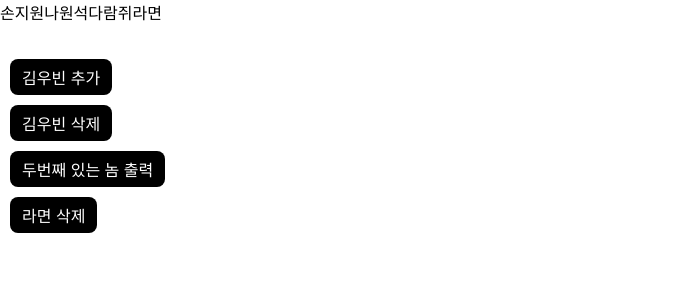
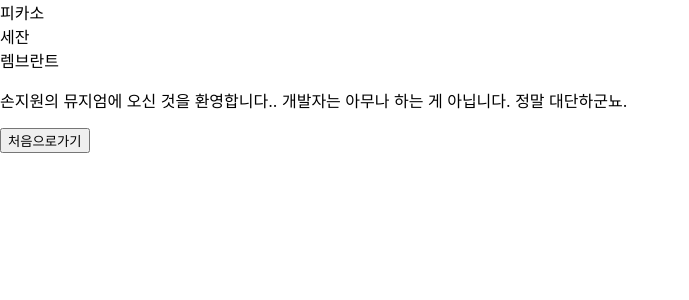
Before and after one commit to Na1stone/sonjiwon-ts-teaching, a React (Create React App) app: page / in a window 1280 px wide. Shown: the top 300 px of the page, without its empty margins (0-689 px from the left). Built offline with nearby package versions, Linux system fonts and the light colour scheme.

Commit message:
라우터로 아티스트구현

```diff
--- a/package.json
+++ b/package.json
@@ -10,9 +10,11 @@
     "@types/node": "^18.11.9",
     "@types/react": "^18.0.25",
     "@types/react-dom": "^18.0.9",
+    "@types/react-router-dom": "^5.3.3",
     "cra-template-typescript": "^1.2.0",
     "react": "^18.2.0",
     "react-dom": "^18.2.0",
+    "react-router-dom": "^6.5.0",
     "react-scripts": "5.0.1",
     "typescript": "^4.9.3",
     "web-vitals": "^2.1.4"
--- a/src/App.tsx
+++ b/src/App.tsx
@@ -1,11 +1,11 @@
 import React from "react"
 import './App.css';
-import Woobin from './Woobin';
+import Artist from './Artist';
 
 function App() {
   return (
     <div>
-      <Woobin/>
+      <Artist/>
     </div>
   );
 }
--- /dev/null
+++ b/src/Artist.tsx
@@ -0,0 +1,65 @@
+import React from "react"
+import { Route, Routes, useNavigate } from "react-router-dom";
+import Cezanne from "./Cezanne";
+import Picasso from "./Picasso";
+import Rembrandt from "./Rembrandt";
+
+
+const Artist = () => {
+const navigate = useNavigate();
+console.log("나 등장")
+return(
+<div>
+    <header>
+        <div onClick={()=> navigate("/피카소")}>
+        피카소
+        </div>
+
+        <div onClick={()=> navigate("/세잔")}>
+        세잔
+        </div>
+
+        <div onClick={()=> navigate("/렘브란트")}>
+        렘브란트
+        </div>
+
+    </header>
+    <body>
+        <Routes>
+            <Route path="/" element={
+                <div>
+                    <p>
+                    손지원의 뮤지엄에 오신 것을 환영합니다..
+                    개발자는 아무나 하는 게 아닙니다.
+                    정말 대단하군뇨.
+                    </p>
+                </div>
+            }/>
+
+        <Route path="피카소" element={
+            <Picasso/>
+        }/>
+
+        <Route path="세잔" element={
+            <Cezanne/>
+        }/>
+
+        <Route path="렘브란트" element={
+            <Rembrandt/>
+        }/>
+
+    </Routes>
+    </body>
+
+    <footer>
+        <button onClick={() => navigate('/')}>
+            처음으로가기
+        </button>
+    </footer>
+
+</div>
+
+)
+}
+
+export default Artist;
--- /dev/null
+++ b/src/Cezanne.tsx
@@ -0,0 +1,23 @@
+import React from "react"
+
+const Cezanne = () => {
+    return(
+        <div>
+        <h1>
+            폴 세잔느
+        </h1>
+        <h2>
+            Paul Cézanne
+        </h2>
+        <p>
+        프랑스 출생
+        현대미술의 아버지로 평가받는다.
+        그는 "자연은 표면보다 내부에 있다"고 말하고 정확한 묘사를 하기 위해 사과가 썩을 때까지
+        그렸다는 일화가 있다. 이처럼 그는 인상파의 사실주의를 추진시켜 단순한 시각적·현상적 사실에서
+        다시 근본적인 물체의 파악, 즉 자연의 형태가 숨기고 있는 내적 생명을 묘사하는 데 목적을 두었다.
+        </p>
+        </div>
+    )
+}
+
+export default Cezanne;
--- /dev/null
+++ b/src/Picasso.tsx
@@ -0,0 +1,23 @@
+import React from "react"
+
+const Picasso = () => {
+    return(
+        <div>
+        <h1>
+            파블로 루이스 피카소
+        </h1>
+        <h2>
+            Pablo Ruiz Picasso
+        </h2>
+        <p>
+        스페인 출생
+        입체주의의 거장으로 평가받는다.
+        대표작으로는 '아비뇽의 처녀들'과 '게르니카'가 유명하다.
+        현대 미술의 뛰어난 거장을 꼽으라고 할때 빠지지 않고 언급되고 있으며,
+        또 국내외를 막론하고 천재 화가의 대명사로 꼽혀 대중성과 작품성을 동시에 가진 예술가이다.
+        </p>
+        </div>
+    )
+}
+
+export default Picasso;
--- /dev/null
+++ b/src/Rembrandt.tsx
@@ -0,0 +1,23 @@
+import React from "react"
+
+const Rembrandt = () => {
+    return(
+        <div>
+        <h1>
+            렘브란트 하르먼숀 판 레인
+        </h1>
+        <h2>
+            Rembrandt Harmenszoon van Rijn
+        </h2>
+        <p>
+        네덜란드 출생
+        빛의 화가라고도 불리는 그는 일반적으로 유럽 미술사에서 가장 위대한 화가로 꼽힌다.
+        렘브란트는 명암법을 적극적으로 활용한 화가로, '빛과 어둠의 마술사'라는 별명이 붙었고
+        17세기 네덜란드의 화가들에게 큰 영향을 주었다. 또한 자화상을 무척 많이 그린 화가였는데,
+        100점 이상을 남겼다고 하며, 죽은 해인 1669년에도 자화상을 남겼다.
+        </p>
+        </div>
+    )
+}
+
+export default Rembrandt;
--- a/src/index.js
+++ b/src/index.js
@@ -3,11 +3,14 @@ import ReactDOM from 'react-dom/client';
 import './index.css';
 import App from './App';
 import reportWebVitals from './reportWebVitals';
+import { BrowserRouter } from 'react-router-dom';
 
 const root = ReactDOM.createRoot(document.getElementById('root'));
 root.render(
   <React.StrictMode>
-    <App />
+    <BrowserRouter>
+      <App />
+    </BrowserRouter>
   </React.StrictMode>
 );
 
```
Also changed, not shown: src/Artist.css (added), 1 other file (tests, documents, lock files or other folders).
